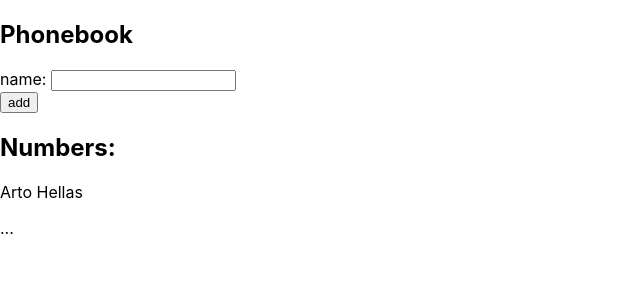
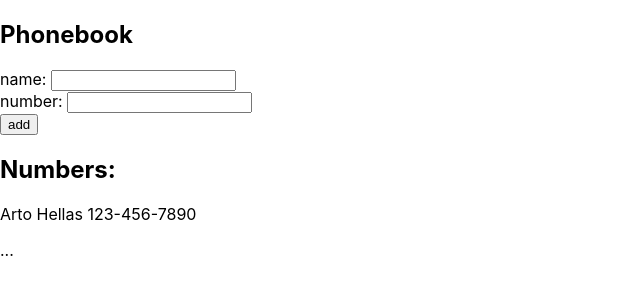
Before and after one commit to krbrennan/helsinki_fullstack, a React (Create React App) app in the folder part2/phonebook/: page / in a window 1280 px wide. Shown: the top 300 px of the page, without its empty margins (0-640 px from the left). Built offline with nearby package versions, Linux system fonts and the light colour scheme.

Commit message:
part2 step3 done

```diff
--- a/part2/phonebook/src/App.js
+++ b/part2/phonebook/src/App.js
@@ -5,7 +5,7 @@ const Persons = (props) => {
   // console.log(props)
   return(
     props.people.map((person, idx) => {
-      return <p key={idx}>{person.name}</p>
+        return <p key={idx}>{person.name}    {person.number} </p>
     })
   )
 }
@@ -14,9 +14,10 @@ const Persons = (props) => {
 
 const App = () => {
   const [ persons, setPersons ] = useState([
-    { name: 'Arto Hellas' }
+    { name: 'Arto Hellas',  number: '123-456-7890'}
   ])
   const [ newName, setNewName ] = useState('')
+  const [ newNumber, setNewNumber ] = useState('')
 
 
 
@@ -29,7 +30,6 @@ const App = () => {
 
   const nameTaken = (name) => {
     // search persons, if this name is already in persons return true, else return false
-
     let alreadyExists = false
 
     persons.forEach((person) => {
@@ -40,6 +40,10 @@ const App = () => {
     return alreadyExists
   }
 
+  const handleNumberChange = (event) => {
+    setNewNumber(event.target.value)
+  }
+
 
   const submitName = (event) => {
     event.preventDefault()
@@ -48,11 +52,13 @@ const App = () => {
       return alert(`${newName} is already taken!`)
     } else {
       const newPerson = {
-        name: newName
+        name: newName,
+        number: newNumber
       }
 
       setPersons(oldArray => [...oldArray, newPerson])
       setNewName('')
+      setNewNumber('')
     }
   }
 
@@ -67,6 +73,7 @@ const App = () => {
         <div>
           name: <input onChange={handleNameChange} value={newName}/>
         </div>
+        <div>number: <input onChange={handleNumberChange} value={newNumber} /></div>
         <div>
           <button type="submit">add</button>
         </div>
```
